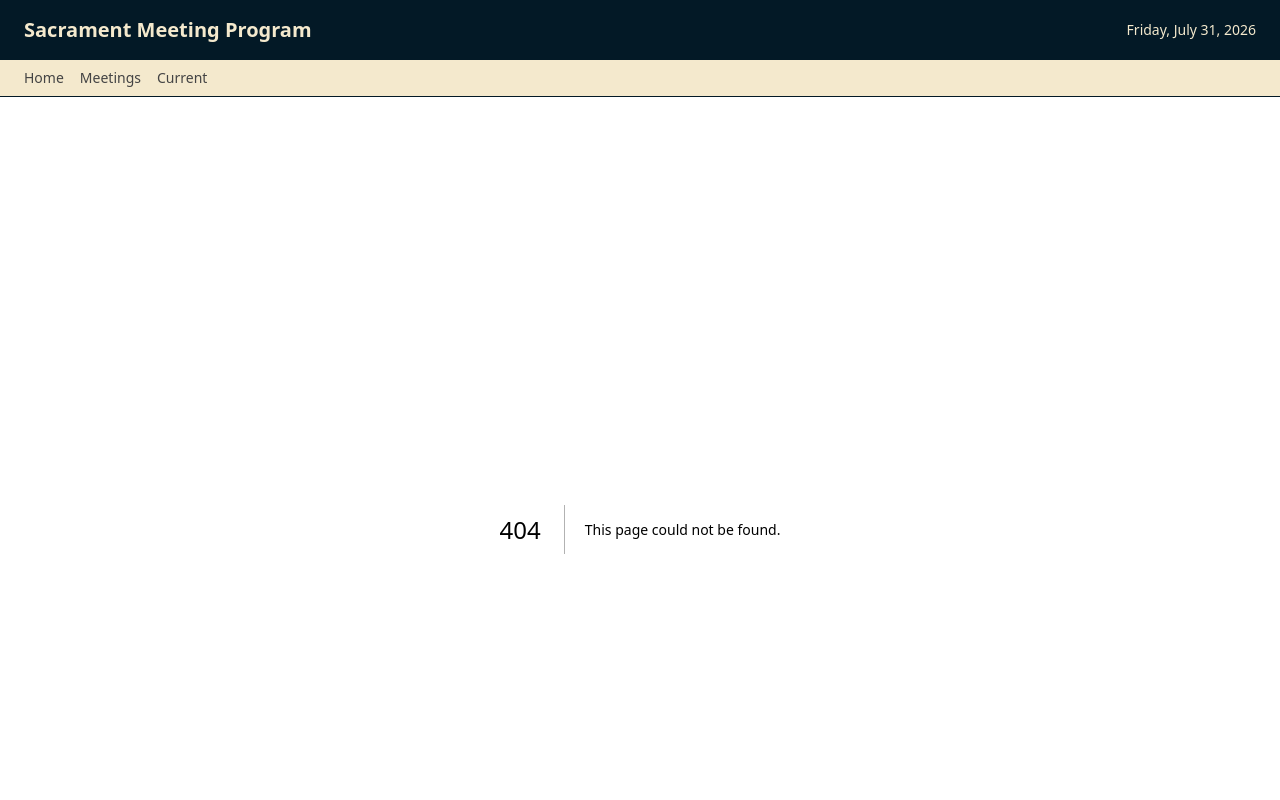
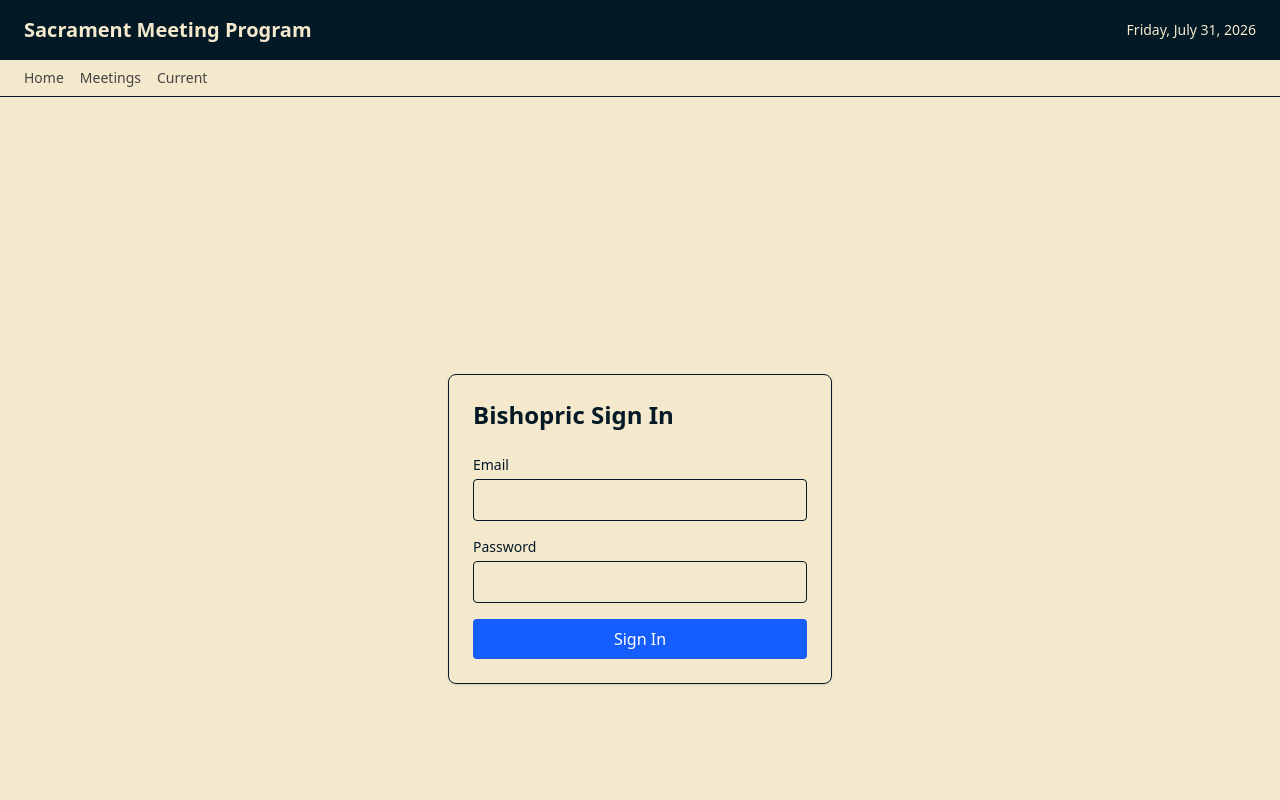
Before and after one commit to JKs162426/sacrament-meetings, a Next.js app: page /login in a window 1280 px wide. Before the commit this address had no page. Shown: the top 800 px of the page. Built offline with nearby package versions, Linux system fonts and the light colour scheme.

Commit message:
Add Auth.js authentication and route protection

```diff
--- a/app/(public)/meetings/layout.tsx
+++ b/app/(public)/meetings/layout.tsx
@@ -1,4 +1,5 @@
 import Link from "next/link";
+import { signOut } from "@/auth";
 
 export default function MeetingsLayout({
   children,
@@ -20,6 +21,19 @@ export default function MeetingsLayout({
         >
           Current Meeting
         </Link>
+        <form
+          action={async () => {
+            "use server";
+            await signOut({ redirectTo: "/login" });
+          }}
+        >
+          <button
+            type="submit"
+            className="text-sm font-medium hover:underline text-red-600"
+          >
+            Sign Out
+          </button>
+        </form>
       </div>
       {children}
     </div>
--- /dev/null
+++ b/app/login/page.tsx
@@ -0,0 +1,56 @@
+import { signIn } from "@/auth";
+
+export default function LoginPage() {
+  return (
+    <main className="flex min-h-screen items-center justify-center">
+      <div className="w-full max-w-sm p-6 border rounded-lg shadow">
+        <h1 className="text-2xl font-bold mb-6">Bishopric Sign In</h1>
+        <form
+          action={async (formData) => {
+            "use server";
+            await signIn("credentials", {
+              email: formData.get("email"),
+              password: formData.get("password"),
+              redirectTo: "/meetings",
+            });
+          }}
+          className="space-y-4"
+        >
+          <div>
+            <label htmlFor="email" className="block text-sm font-medium mb-1">
+              Email
+            </label>
+            <input
+              id="email"
+              name="email"
+              type="email"
+              required
+              className="w-full border rounded px-3 py-2"
+            />
+          </div>
+          <div>
+            <label
+              htmlFor="password"
+              className="block text-sm font-medium mb-1"
+            >
+              Password
+            </label>
+            <input
+              id="password"
+              name="password"
+              type="password"
+              required
+              className="w-full border rounded px-3 py-2"
+            />
+          </div>
+          <button
+            type="submit"
+            className="w-full bg-blue-600 text-white py-2 rounded hover:bg-blue-700"
+          >
+            Sign In
+          </button>
+        </form>
+      </div>
+    </main>
+  );
+}
--- /dev/null
+++ b/auth.config.ts
@@ -0,0 +1,22 @@
+import type { NextAuthConfig } from "next-auth";
+
+export const authConfig = {
+  pages: {
+    signIn: "/login",
+  },
+  callbacks: {
+    authorized({ auth, request: { nextUrl } }) {
+      const isLoggedIn = !!auth?.user;
+      const isAdminRoute =
+        nextUrl.pathname.startsWith("/meetings/new") ||
+        (nextUrl.pathname.startsWith("/meetings") &&
+          nextUrl.pathname.includes("edit"));
+
+      if (isAdminRoute) {
+        return isLoggedIn;
+      }
+      return true;
+    },
+  },
+  providers: [],
+} satisfies NextAuthConfig;
--- /dev/null
+++ b/auth.ts
@@ -0,0 +1,33 @@
+import NextAuth from "next-auth";
+import Credentials from "next-auth/providers/credentials";
+import { z } from "zod";
+import bcrypt from "bcryptjs";
+import { authConfig } from "./auth.config";
+
+export const { auth, signIn, signOut } = NextAuth({
+  ...authConfig,
+  providers: [
+    Credentials({
+      async authorize(credentials) {
+        const parsed = z
+          .object({ email: z.string().email(), password: z.string().min(6) })
+          .safeParse(credentials);
+
+        if (!parsed.success) return null;
+
+        const { email, password } = parsed.data;
+
+        // Hardcoded admin user for bishopric access
+        if (email !== process.env.ADMIN_EMAIL) return null;
+
+        const passwordsMatch = await bcrypt.compare(
+          password,
+          process.env.ADMIN_PASSWORD_HASH!
+        );
+
+        if (passwordsMatch) return { email };
+        return null;
+      },
+    }),
+  ],
+});
--- a/package.json
+++ b/package.json
@@ -10,13 +10,16 @@
   },
   "dependencies": {
     "@neondatabase/serverless": "^1.1.0",
+    "bcryptjs": "^3.0.3",
     "next": "16.2.10",
+    "next-auth": "^5.0.0-beta.32",
     "react": "19.2.4",
     "react-dom": "19.2.4",
     "use-debounce": "^10.1.1"
   },
   "devDependencies": {
     "@tailwindcss/postcss": "^4",
+    "@types/bcryptjs": "^2.4.6",
     "@types/node": "^20",
     "@types/react": "^19",
     "@types/react-dom": "^19",
--- /dev/null
+++ b/proxy.ts
@@ -0,0 +1,10 @@
+import NextAuth from "next-auth";
+import { authConfig } from "./auth.config";
+
+const { auth } = NextAuth(authConfig);
+
+export const proxy = auth;
+
+export const config = {
+  matcher: ["/((?!api|_next/static|_next/image|.*\\.png$).*)"],
+};
```
Also changed, not shown: 1 other file (tests, documents, lock files or other folders).
